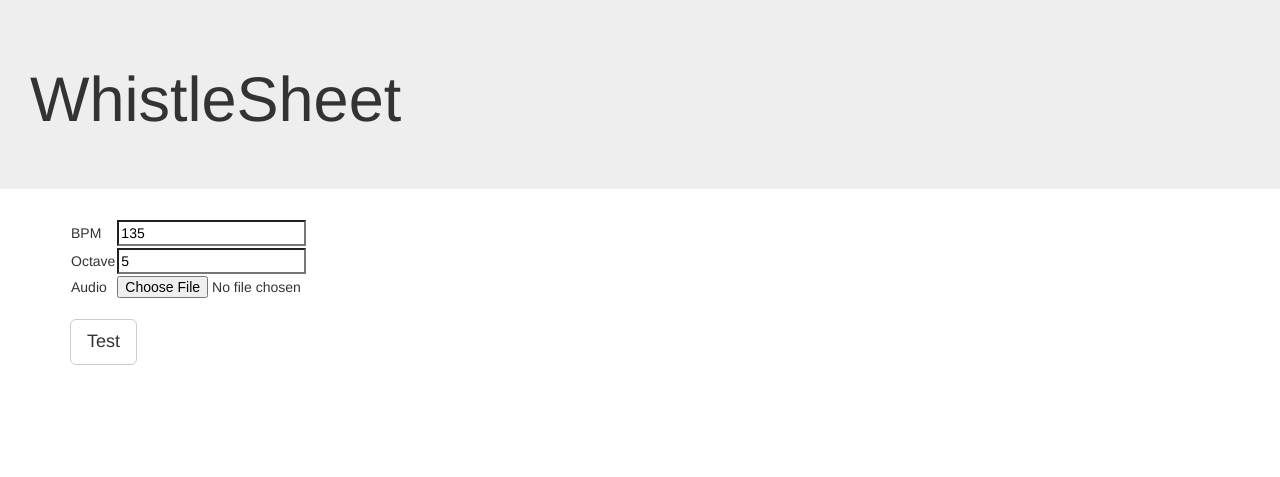
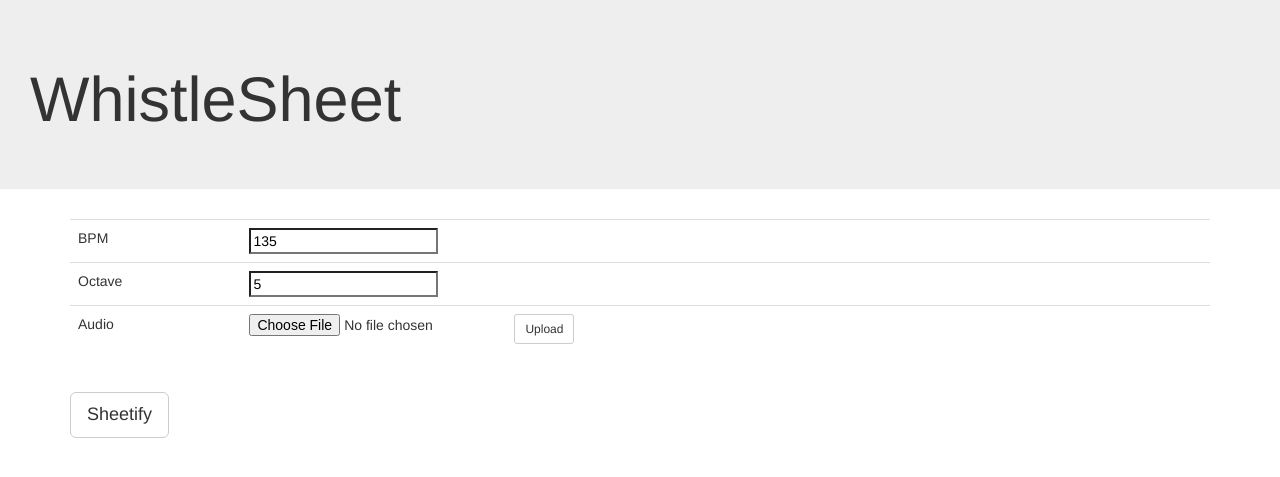
Before and after one commit to AcroMace/whistlesheet, a Flask app: page / in a window 1280 px wide. Shown: the top 477 px of the page. Run offline with Flask 2, Linux system fonts and the light colour scheme.

Commit message:
Upload things to /uploads

```diff
--- a/server.py
+++ b/server.py
@@ -1,6 +1,20 @@
-from flask import Flask, request, render_template, make_response, send_from_directory
+import os
+from flask import (Flask, request, redirect, render_template, make_response,
+	               url_for, send_from_directory)
+from werkzeug import secure_filename
 from whistlesheet import WhistleSheet
+
+OUTPUT_FOLDER = 'output'
+UPLOAD_FOLDER = 'uploads'
+
+
 app = Flask(__name__)
+app.config['OUTPUT_FOLDER'] = OUTPUT_FOLDER
+app.config['UPLOAD_FOLDER'] = UPLOAD_FOLDER
+
+
+def is_wav_file(filename):
+	return '.' in filename and filename.rsplit('.', 1)[1] == 'wav'
 
 
 @app.route("/sheetify")
@@ -9,11 +23,25 @@ def get_sheet_music():
 	ws.set_bpm(125)
 	ws.set_octave(5)
 	ws.sheetify()
-	return send_from_directory('output', 'lilypond.pdf')
+	return send_from_directory(app.config['OUTPUT_FOLDER'], 'lilypond.pdf')
 
-@app.route("/")
+@app.route("/", methods=['GET', 'POST'])
 def hello():
+	if request.method == 'POST':
+		file = request.files['file']
+		if file and is_wav_file(file.filename):
+			filename = secure_filename(file.filename)
+			file.save(os.path.join(app.config['UPLOAD_FOLDER'], filename))
+			print url_for('uploaded_file',
+				filename=filename)
+			return redirect(url_for('uploaded_file',
+				filename=filename))
 	return render_template('index.html')
+
+@app.route("/uploads/<filename>")
+def uploaded_file(filename):
+	return send_from_directory(app.config['UPLOAD_FOLDER'], filename)
+
 
 if __name__ == '__main__':
 	app.run()
--- a/static/css/application.css
+++ b/static/css/application.css
@@ -0,0 +1,3 @@
+#audio-submit input {
+	float: left;
+}
--- a/templates/index.html
+++ b/templates/index.html
@@ -11,13 +11,23 @@
       <h1 id="title">WhistleSheet</h1>
     </div>
     <div class="container">
-      <table>
+      <table class="table">
         <tr><td>BPM</td><td><input type=number value=135 name=bpm></td></tr>
         <tr><td>Octave</td><td><input type=number value=5 name=octave></td></tr>
-        <tr><td>Audio</td><td><input type="file" accept="audio/*;capture=microphone"></td></tr>
+        <tr>
+          <td>Audio</td>
+          <td>
+            <form action="" method=post enctype=multipart/form-data>
+              <div id="audio-submit">
+                <input type=file name=file>
+                <input type=submit class="btn btn-default btn-sm" value=Upload>
+              </div>
+            </form>
+          </td>
+        </tr>
       </table>
       <br>
-      <a href="/sheetify"><button name="test-button" type="button" class="btn btn-default btn-lg">Test</button></a>
+      <a href="/sheetify"><button name="test-button" type="button" class="btn btn-default btn-lg">Sheetify</button></a>
     </div>
     <script type="text/javascript" src="static/js/jquery-2.1.1.min.js"></script>
     <script type="text/javascript" src="static/js/application.js"></script>
```
